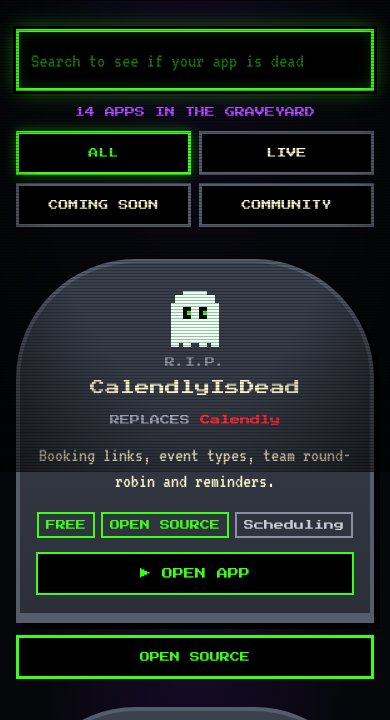
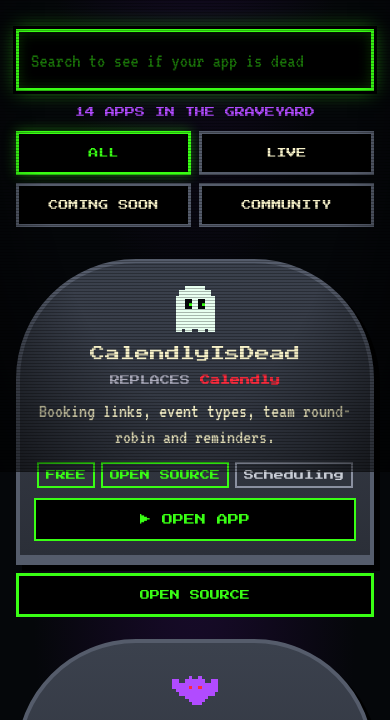
Before and after one commit to tommy-muckstack/yourappisdead, a website: page index.html in a window 390 px wide. Shown: the part 372-1092 px from the top of the page. Drawn offline with Linux system fonts and the light colour scheme.

Commit message:
Mobile: compact tiles for long graveyard

```diff
--- a/arcade.css
+++ b/arcade.css
@@ -148,3 +148,15 @@
 html{scroll-behavior:smooth}@media (prefers-reduced-motion:reduce){html{scroll-behavior:auto}}
 @media (max-width:600px){.oss,.submit{margin-top:44px;padding:0 12px}.sform{padding:14px}.topnav{justify-content:center;font-size:10px}.chips button{flex:1 1 40%}}
 .foot a{display:inline-flex;align-items:center;min-height:44px;padding:0 6px}
+
+/* Mobile: compact tiles so a long graveyard (20+ apps) stays easy to scroll */
+@media (max-width:600px){
+ .grid{gap:22px 0}
+ .rip{display:none}
+ .sprite{width:52px;height:52px;margin-bottom:0}
+ .tile a.main{padding:20px 14px 14px}
+ .tile h2{margin:8px 0 4px}
+ .blurb{margin:6px 0}
+ .tags{margin:6px 0 10px}
+ .tile .repo{margin-top:8px}
+}
```
